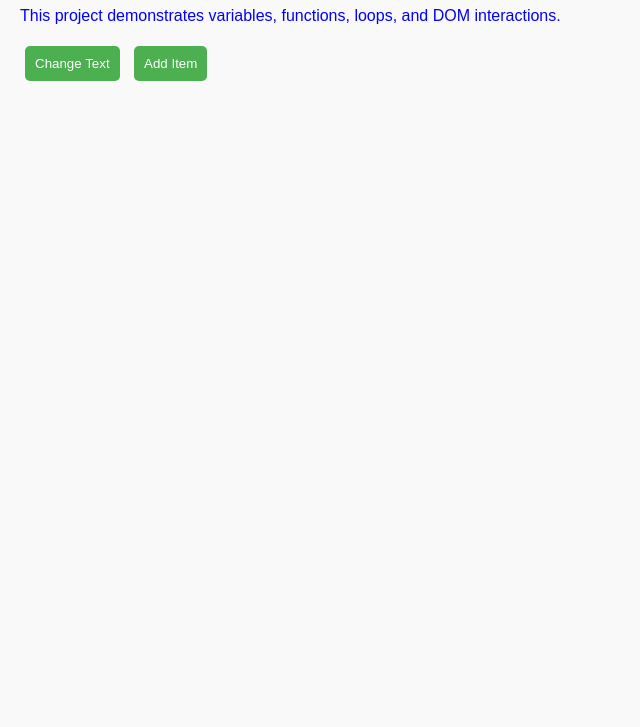
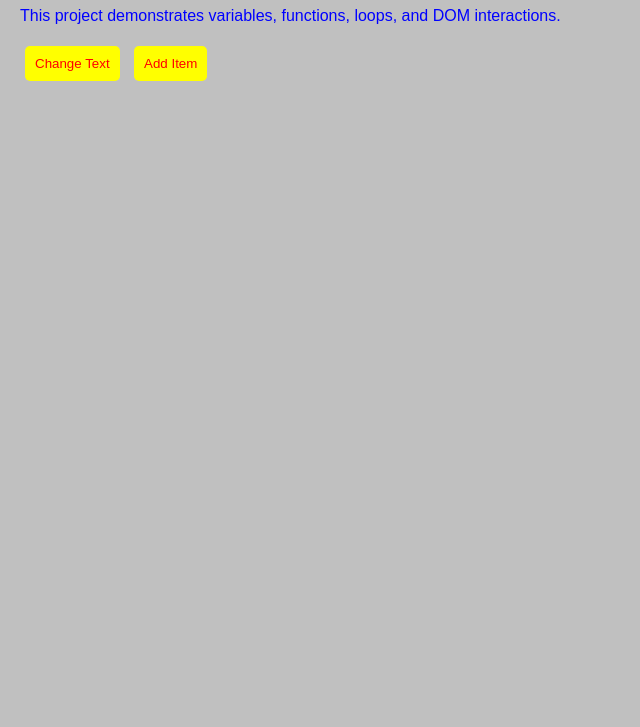
Before and after one commit to miskeramesalu/LMS-Web-Development-V2-all_assignments_link, a plain HTML site: page week5/index.html in a window 1280 px wide. Shown: the part 73-800 px from the top of the page, without its empty margins (0-640 px from the left). Drawn offline with Linux system fonts and the light colour scheme.

Commit message:
week-5-assignment

```diff
--- a/week5/style.css
+++ b/week5/style.css
@@ -1,8 +1,8 @@
 body {
   font-family: Arial, sans-serif;
   margin: 20px;
-  background: #f9f9f9;
-  color: #333;
+  background:silver;
+  color: blue;
 }
 
 button {
@@ -10,11 +10,11 @@ button {
   padding: 10px;
   cursor: pointer;
   border: none;
-  background: #4caf50;
-  color: white;
+  background:yellow;
+  color:red;
   border-radius: 5px;
 }
 
 button:hover {
-  background: #45a049;
+  background: purple;
 }
```
